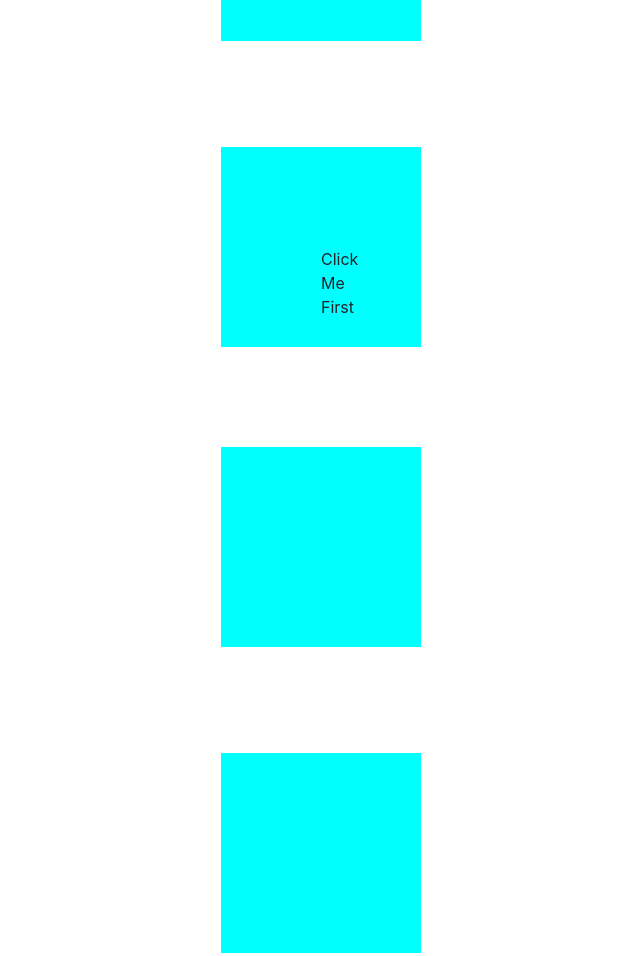
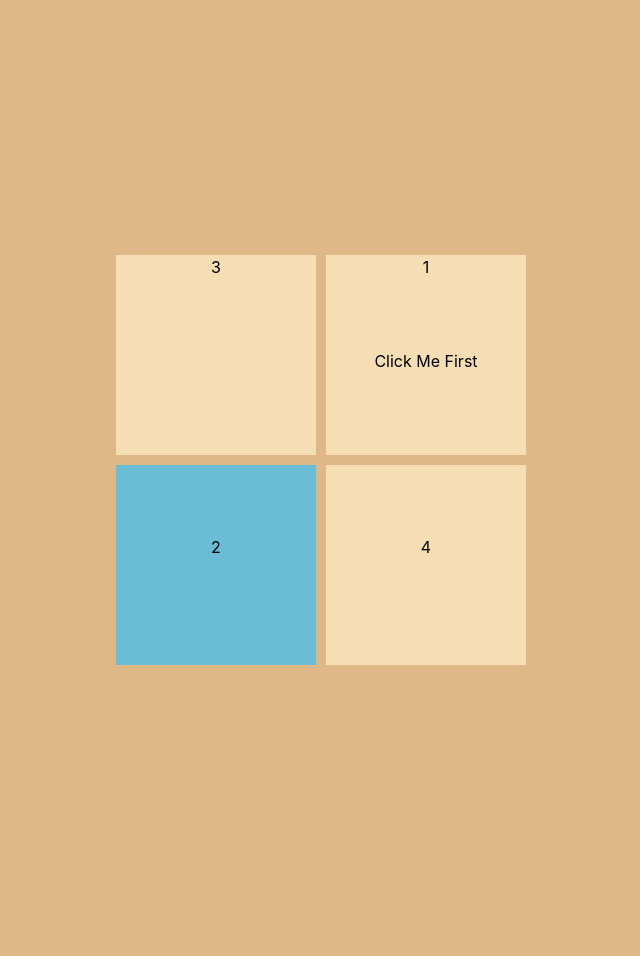
Before and after one commit to shah-jaymin/practicals, a plain HTML site: page js_exercise3/4 Boxes/index.html in a window 1280 px wide. Shown: the whole page, without its empty margins (319-959 px from the left). After the commit the page ends 800 px from the top, so only its background shows below. Drawn offline with nearby package versions, Linux system fonts and the light colour scheme.

Commit message:
Fixed 4 Boxes

```diff
--- a/js_exercise3/4 Boxes/index.html
+++ b/js_exercise3/4 Boxes/index.html
@@ -12,10 +12,16 @@
   </head>
   <body onload=alertok()>
     <div class='container'>
-        <div id='1' class='box'></div>
-        <div id='2' class='box'>Click Me First</div>
-        <div id='3' class='box'></div>
-        <div id='4' class='box'></div>
+      <div class="center">
+        <div class='row'>
+            <div id='three' class='col-6 box'>3<p id='oops'></p></div>
+            <div id='one' class='col-6 box' onclick=insertText()>1<p>Click Me First</p></div>
+        </div>
+        <div class='row'>
+            <div id='two' class='col-6 box'><p>2</p></div>
+            <div id='four' class='col-6 box'><p>4</p></div>
+        </div>
+    </div class='container'>
     </div>
     <script src="script.js"></script>
     <!-- Optional JavaScript -->
--- a/js_exercise3/4 Boxes/script.js
+++ b/js_exercise3/4 Boxes/script.js
@@ -1,3 +1,58 @@
-function alertok(){
+let num=0;
+let interval;
+let colors=['orange', 'green', 'white', 'red', 'blue'];
+let press;
+
+setInterval(function() {
+    let r = Math.floor(Math.random()*256);          // Random between 0-255
+    let g = Math.floor(Math.random()*256);          // Random between 0-255
+    let b = Math.floor(Math.random()*256);          // Random between 0-255
+    document.getElementById('two').style.background = `rgb(${r}, ${g}, ${b})`;}, 3000);
+
+function alertok() {
     alert("Greetings Mr. X! Please choose the surprise box...");
+    document.querySelector('.container').style.display = "block";
 }
+
+function insertText() {
+    document.getElementById('oops').innerHTML="Oops something wrong?";
+}
+
+document.onkeydown = function() {
+    clearInterval(interval);
+    press=event;
+    interval=setInterval(changeColor, 5000);
+}
+
+function changeColor() {
+    if (press.keyCode == '38') {
+        // up arrow
+        num+=1;
+    }
+    else if (press.keyCode == '40') {
+        // down arrow
+        num-=1;
+    }
+    else if (press.keyCode == '37') {
+       // left arrow
+       num-=1;
+    }
+    else if (press.keyCode == '39') {
+       // right arrow
+       num+=1;
+    }
+    if(num>5)
+    {
+        num=0;
+        document.getElementById('four').style.background = `${colors[num]}`;
+    }
+    else if(num<0)
+    {
+        num=4;
+        document.getElementById('four').style.background = `${colors[num]}`;
+    }
+    else
+    {
+        document.getElementById('four').style.background = `${colors[num]}`;
+    }
+}
--- a/js_exercise3/4 Boxes/style.css
+++ b/js_exercise3/4 Boxes/style.css
@@ -1,17 +1,32 @@
+body {
+    background-color: burlywood;
+}
+
 .box {
-    padding: 100px;
-    margin: 50px;
-    background-color: aqua;
-    width: 50px;
-    height: 50px;
-    display: inline-block;
+    margin: 5px;
+    background-color: wheat;
+    max-width: 200px;
+    height: 200px;
+    text-align: center;
+    color: black;
 }
 
 .container {
-    text-align: center;
-    width: 40%;
-    position: absolute;
-    left: 50%;
-    top: 50%;
-    transform: translate(-50%, -50%);
+    display: none;
 }
+
+.center {
+    margin-top: 250px;
+}
+
+#three, #two {
+    margin-left: auto;
+}
+
+#one, #four {
+    margin-right: auto;
+}
+
+p {
+    margin-top: 70px;
+}
```
